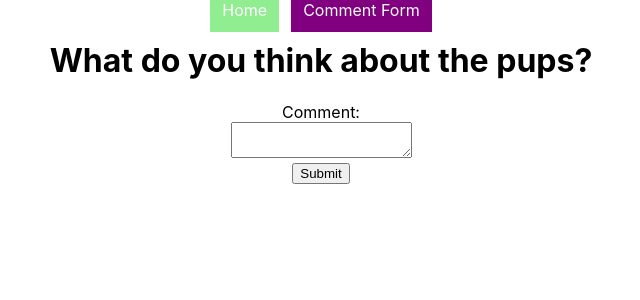
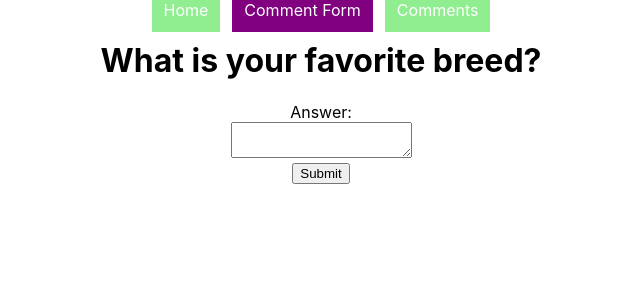
Before and after one commit to megcho/co2-tracker, a React (Create React App) app: page /commentform in a window 1280 px wide. Shown: the top 300 px of the page, without its empty margins (319-959 px from the left). Built offline with nearby package versions, Linux system fonts and the light colour scheme.

Commit message:
added nav bar links

```diff
--- a/src/App.js
+++ b/src/App.js
@@ -3,6 +3,7 @@ import './App.css';
 import Home from './components/Home'
 import CommentForm from './components/comment-form/CommentForm'
 import NavBar from './components/NavBar'
+import Comments from './components/Comments'
 
 // class App extends Component {
 
@@ -26,6 +27,7 @@ function App() {
         <Switch>
           <Route exact path='/' component={Home}/>
           <Route exact path='/commentform' component={CommentForm}/>
+          <Route exact path='/comments' component={Comments}/>
         </Switch>
 
 
--- /dev/null
+++ b/src/components/Comments.js
@@ -0,0 +1 @@
+// This is where we will display the comments submitted via the comment form
--- a/src/components/NavBar.js
+++ b/src/components/NavBar.js
@@ -37,6 +37,17 @@ class NavBar extends Component {
                 >
                     Comment Form
                 </NavLink>
+                                <NavLink
+                    to="/comments"
+                    exact
+                    style={link}
+                    activeStyle={{
+                        background: 'purple'
+                    }}
+
+                >
+                    Comments
+                </NavLink>
             </div>
         )
     }
--- a/src/components/comment-form/CommentForm.js
+++ b/src/components/comment-form/CommentForm.js
@@ -2,22 +2,18 @@ import React, { Component } from 'react'
 import './commentform.css';
 
 class CommentForm extends Component {
-
-
 
     handleSubmit = (e) => {
         e.preventDefault()
         console.log('submitted')
     }
 
-
-
     render(){
         return (
             <div>
-            <h1>What do you think about the pups?</h1>
+            <h1>What is your favorite breed?</h1>
                 <form onSubmit={this.handleSubmit}>
-                    <label>Comment: </label><br/>
+                    <label>Answer: </label><br/>
                     <textarea type="text" name="body"/><br/>
                     <input type="submit"/>
                 </form>
```
